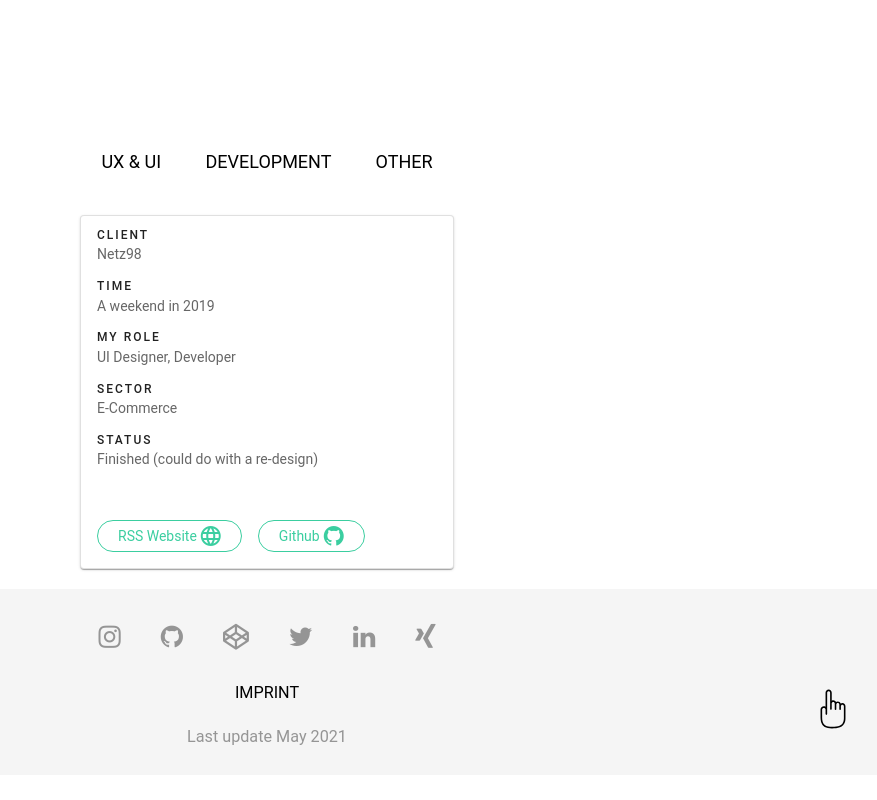
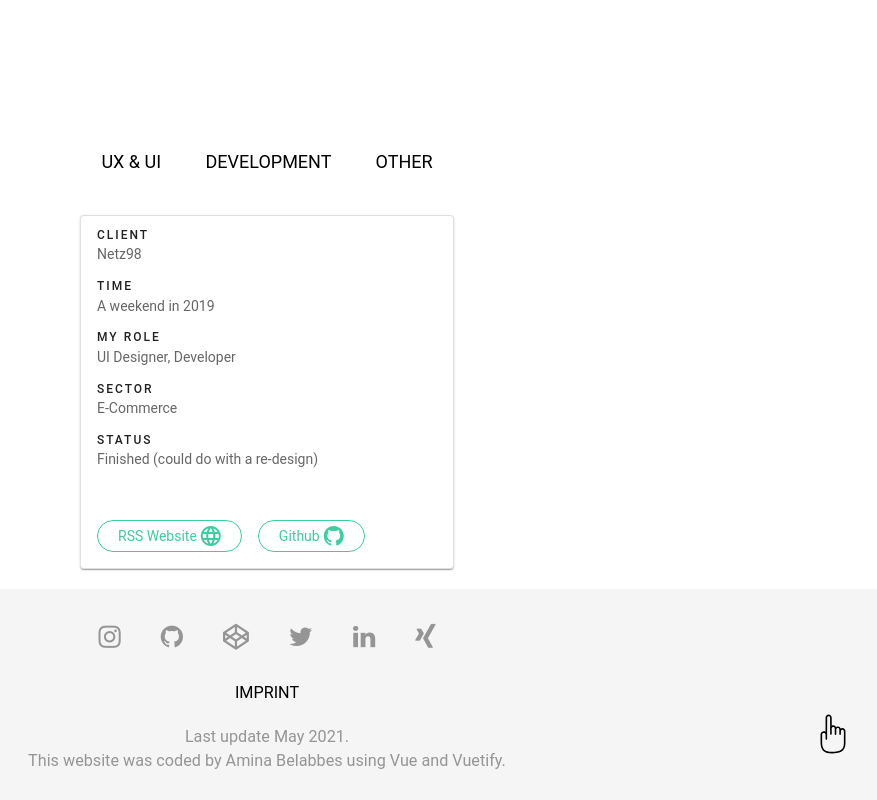
Before and after one commit to Programina/2021-portfolio, a Vue app: page /rss in a window 1280 px wide. Shown: the part 294-1094 px from the top of the page, without its empty margins (373-1250 px from the left). Before the commit the page ends 1069 px from the top, so only its background shows below. Built offline with nearby package versions, Linux system fonts and the light colour scheme; a web font is replaced by a local one.

Commit message:
updated nav styling

```diff
--- a/src/App.vue
+++ b/src/App.vue
@@ -78,7 +78,7 @@ TODO: add currentRoute in store to make header only displays when in HOME, chang
       <router-link to="/imprint" class="d-flex align-center justify-center">
         Imprint
       </router-link>
-      <div class="ma-5">Last update May 2021</div>
+      <div class="ma-5 text-center">Last update May 2021. <br/> This website was coded by Amina Belabbes using Vue and Vuetify.</div>
 
       <div :class="['back-to-top', [isScrolled ? 'on-scroll' : undefined]]" @click="scrollToTop">
         <span class="back-to-top__icon"></span>
--- a/src/components/NavBar.vue
+++ b/src/components/NavBar.vue
@@ -96,7 +96,6 @@ export default {
 
   a, a:hover, a:active, a:visited, a:focus {
     text-decoration: none;
-    margin-left: 25px;
   }
 
   .navbar {
@@ -106,6 +105,9 @@ export default {
   }
 
   #nav {
+    a {
+       margin-left: 25px;
+    }
 
     a:active {
       background-image: linear-gradient(transparent 50%, #C9F8F7 0%);
--- a/src/store/index.js
+++ b/src/store/index.js
@@ -9,7 +9,7 @@ export default new Vuex.Store({
       path: '',
       name: ''
     },
-    disclaimer: '<strong>Please note:</strong> I have been employed full-time ever since I became a developer. Everything I code and design on here, I do in my free time. My companies’ products were mostly proprietary.',
+    disclaimer: '<strong>Please note:</strong> Everything I code and design on here, I do in my free time. My companies’ products are and were mostly proprietary.',
 
   },
   mutations: {
```
